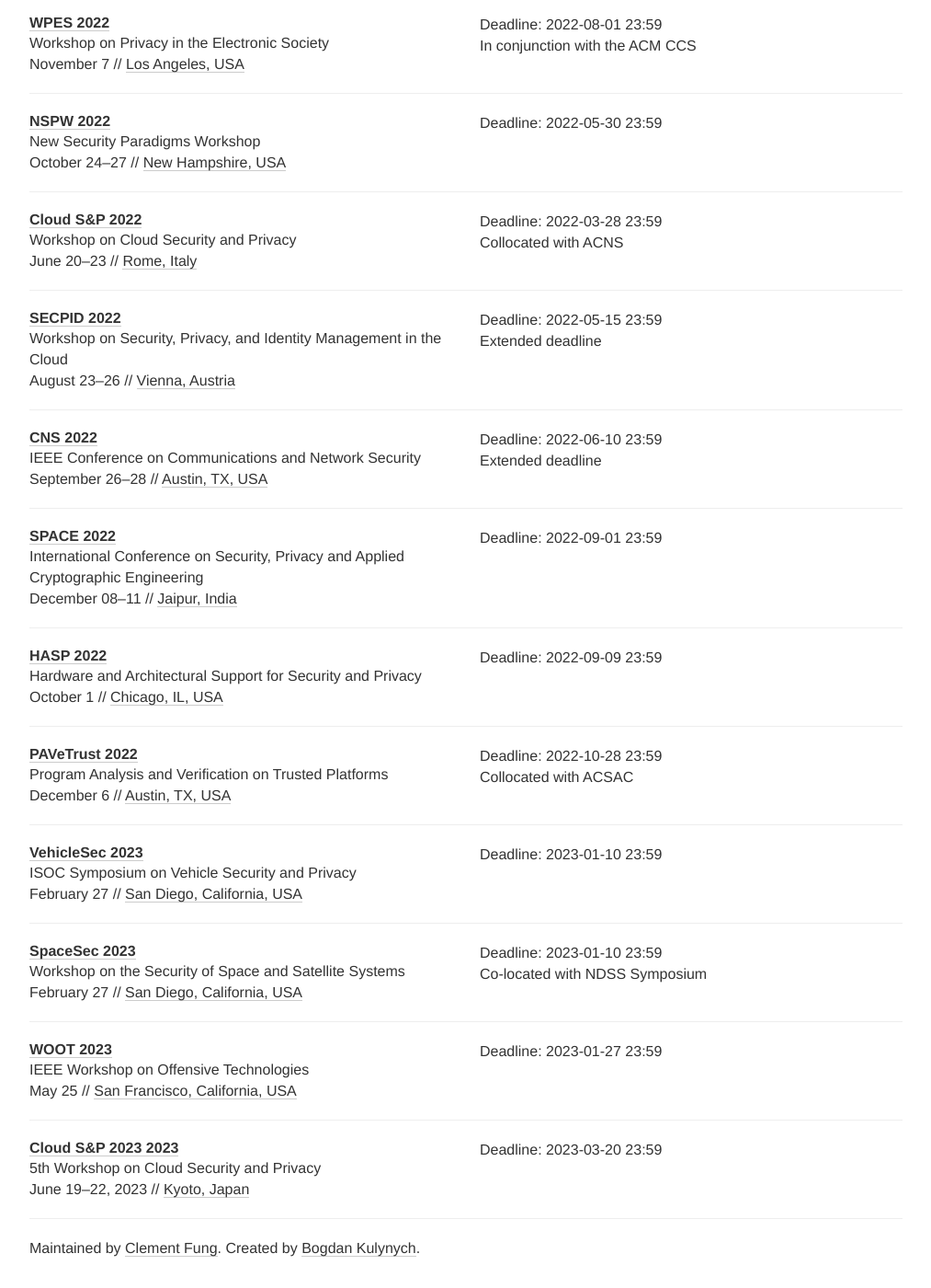
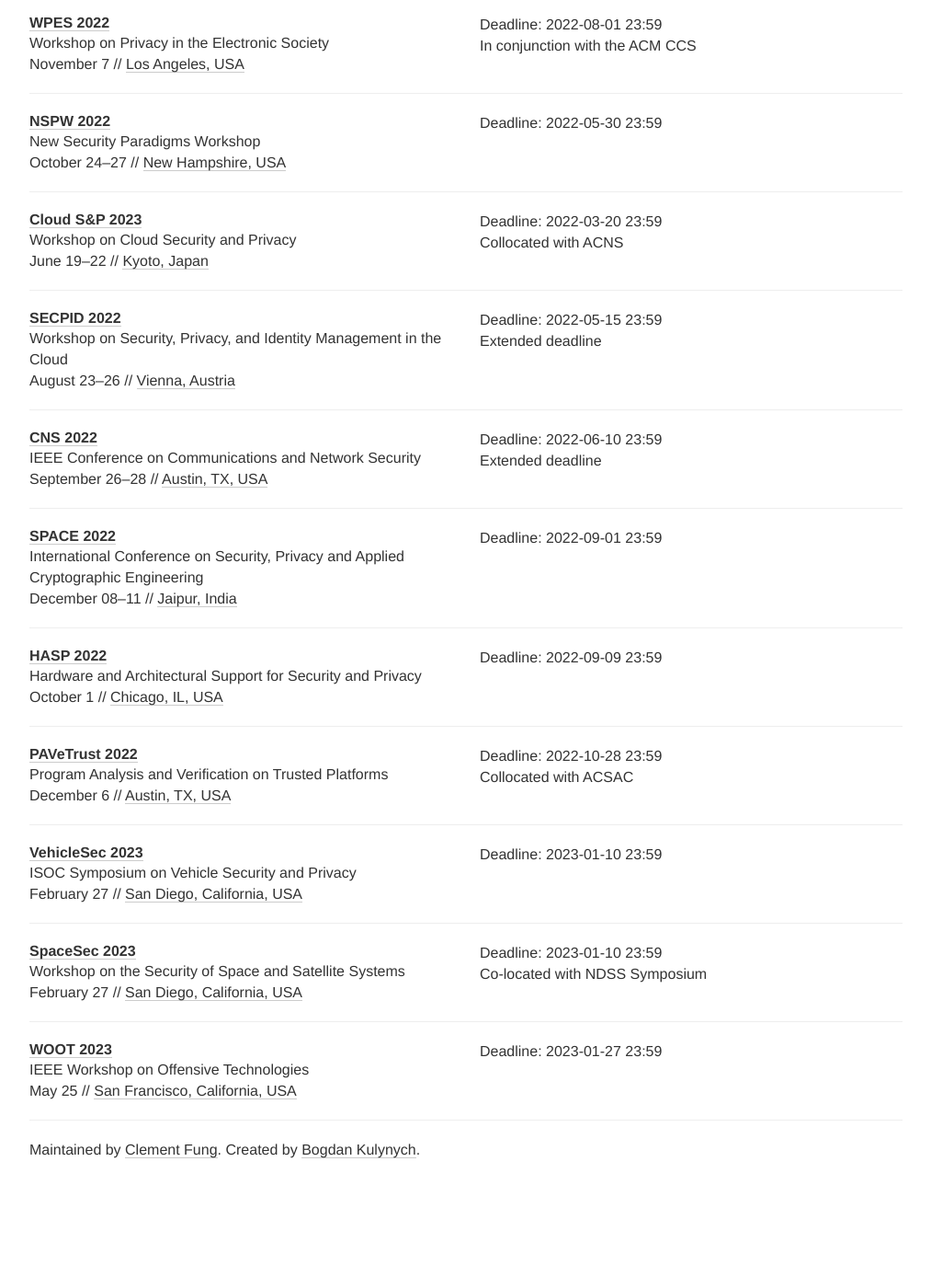
Before and after one commit to sec-deadlines/sec-deadlines.github.io, a Jekyll site: the page built from index.html, in a window 1280 px wide and 1400 px high, scrolled down 7353 px. Shown: the whole window at 92% size, without its empty margins (133-1146 px from the left). Built offline with Jekyll 4.4.1, drawn with Linux system fonts in a browser that asks for light colours; nearby versions of some CDN libraries; comment, search, counter and statistics services are not loaded; after the commit the page ends 8646 px from its top, so only the background shows below that.

Commit message:
Merge with prior year entry

```diff
--- a/_data/conferences.yml
+++ b/_data/conferences.yml
@@ -455,12 +455,12 @@
 
 - name: Cloud S&P
   description: Workshop on Cloud Security and Privacy
-  year: 2022
-  link: https://cloudsp2022.encs.concordia.ca/
+  year: 2023
+  link: https://cloudsp2023.encs.concordia.ca/
   comment: Collocated with ACNS
-  deadline: ["2022-03-28 23:59"]
-  date: June 20-23
-  place: Rome, Italy
+  deadline: ["2022-03-20 23:59"]
+  date: June 19-22
+  place: Kyoto, Japan
   tags: [SEC, PRIV, SHOP]
 
 - name: SECPID
@@ -541,12 +541,3 @@
   date: May 25
   place: San Francisco, California, USA
   tags: [SEC, PRIV, CRYPTO, SHOP]
-
-- name: Cloud S&P 2023
-  description: 5th Workshop on Cloud Security and Privacy
-  year: 2023
-  link: https://cloudsp2023.encs.concordia.ca/
-  deadline: ["2023-03-20 23:59"]
-  date: June 19-22, 2023
-  place: Kyoto, Japan
-  tags: [SEC, PRIV, CRYPTO, Cloud]
```
